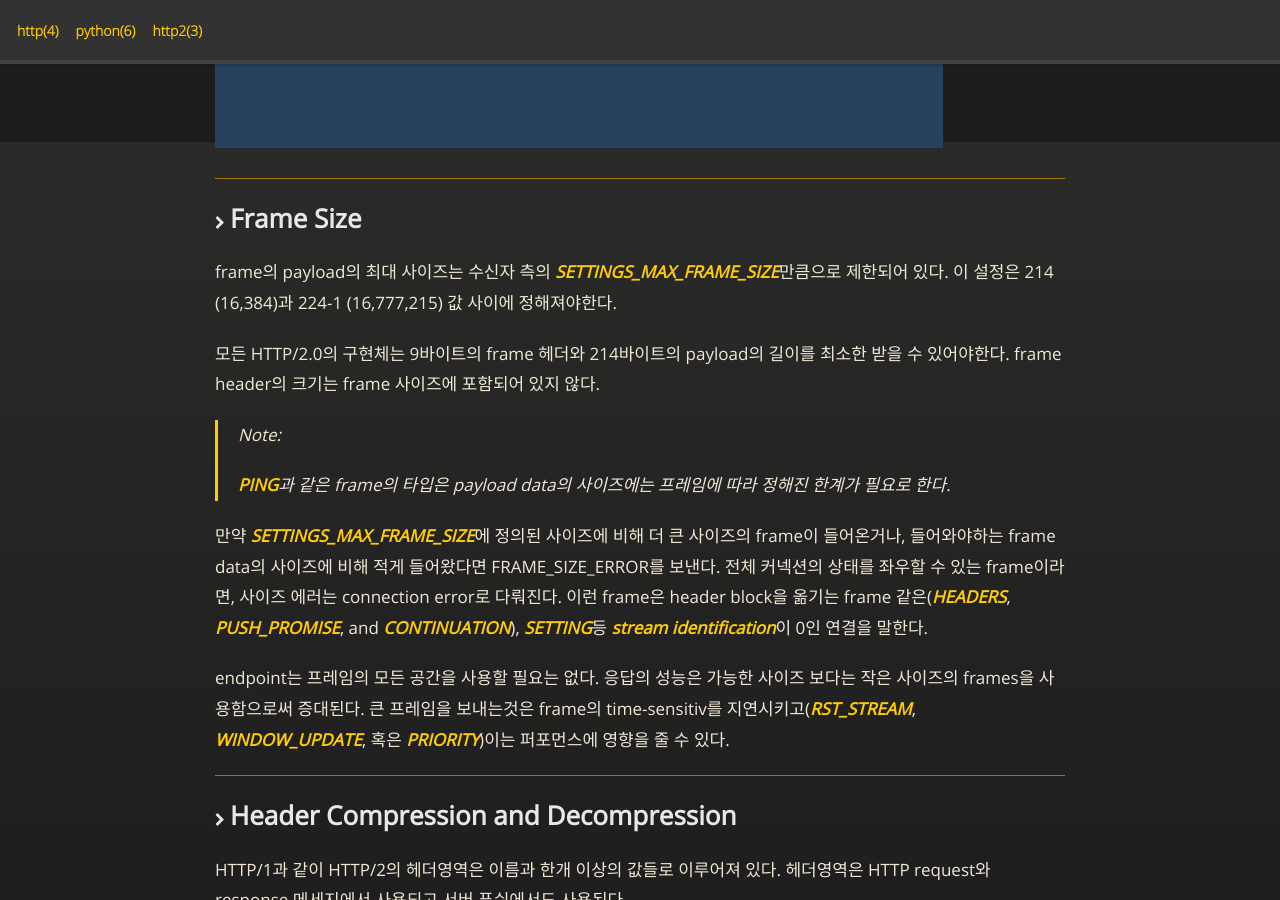
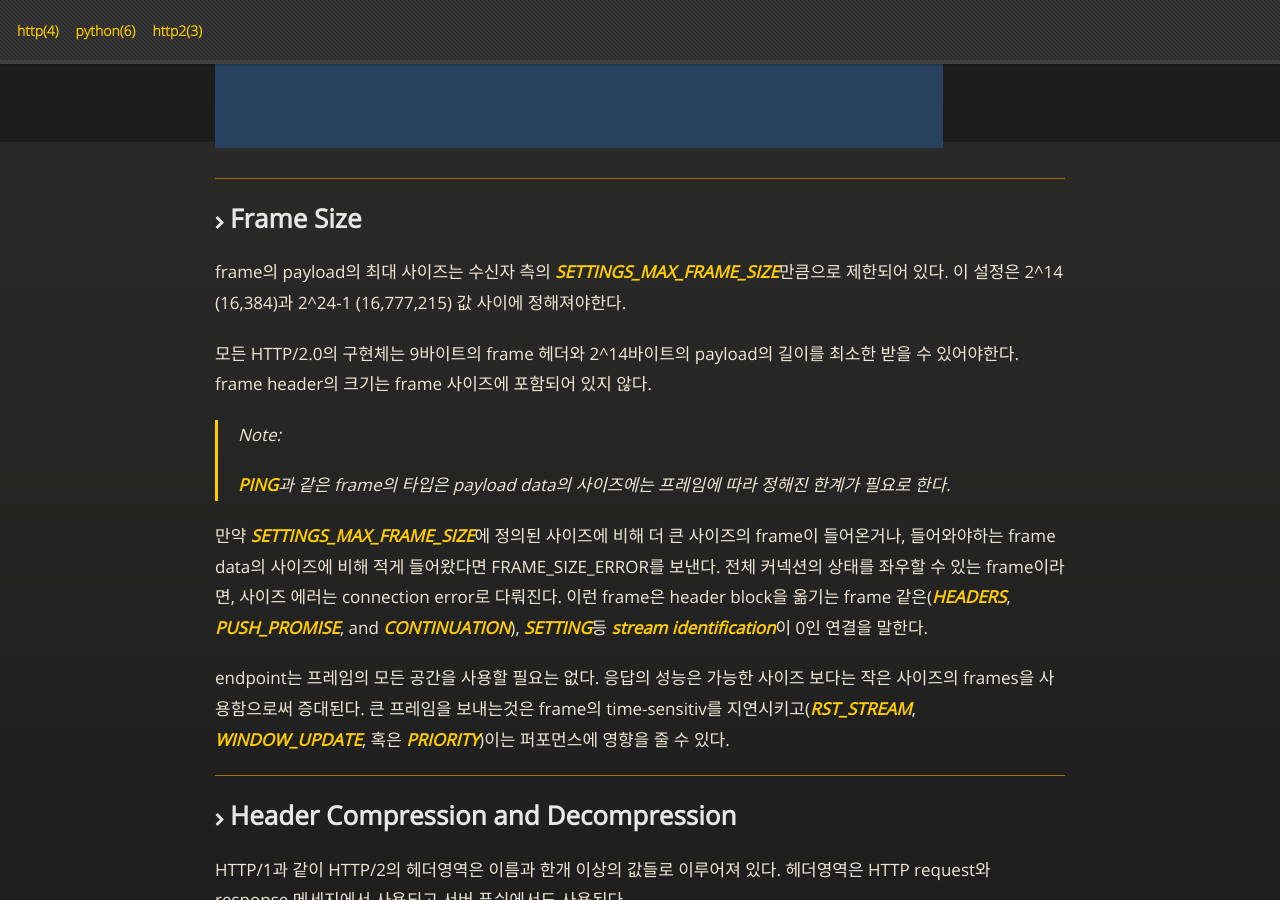
Before and after one commit to Luavis/luavis.github.io, a Jekyll site: the page built from _posts/http2/2015-07-25-http2-frame-size-and-header-compression.markdown, in a window 1280 px wide and 900 px high, scrolled down 758 px. Built offline with Jekyll 4.4.1, drawn with Linux system fonts in a browser that asks for light colours; comment, search, counter and statistics services are not loaded.

Commit message:
Fix mistype

```diff
--- a/_posts/http2/2015-07-25-http2-frame-size-and-header-compression.markdown
+++ b/_posts/http2/2015-07-25-http2-frame-size-and-header-compression.markdown
@@ -14,9 +14,9 @@ keywords: http, http2, rfc 7540, frame
 
 ## Frame Size
 
-frame의 payload의 최대 사이즈는 수신자 측의 *SETTINGS_MAX_FRAME_SIZE*만큼으로 제한되어 있다. 이 설정은 214 (16,384)과 224-1 (16,777,215) 값 사이에 정해져야한다.
+frame의 payload의 최대 사이즈는 수신자 측의 *SETTINGS_MAX_FRAME_SIZE*만큼으로 제한되어 있다. 이 설정은 2^14 (16,384)과 2^24-1 (16,777,215) 값 사이에 정해져야한다.
 
-모든 HTTP/2.0의 구현체는 9바이트의 frame 헤더와 214바이트의 payload의 길이를 최소한 받을 수 있어야한다. frame header의 크기는 frame 사이즈에 포함되어 있지 않다.
+모든 HTTP/2.0의 구현체는 9바이트의 frame 헤더와 2^14바이트의 payload의 길이를 최소한 받을 수 있어야한다. frame header의 크기는 frame 사이즈에 포함되어 있지 않다.
 
 > Note:
 >
```
